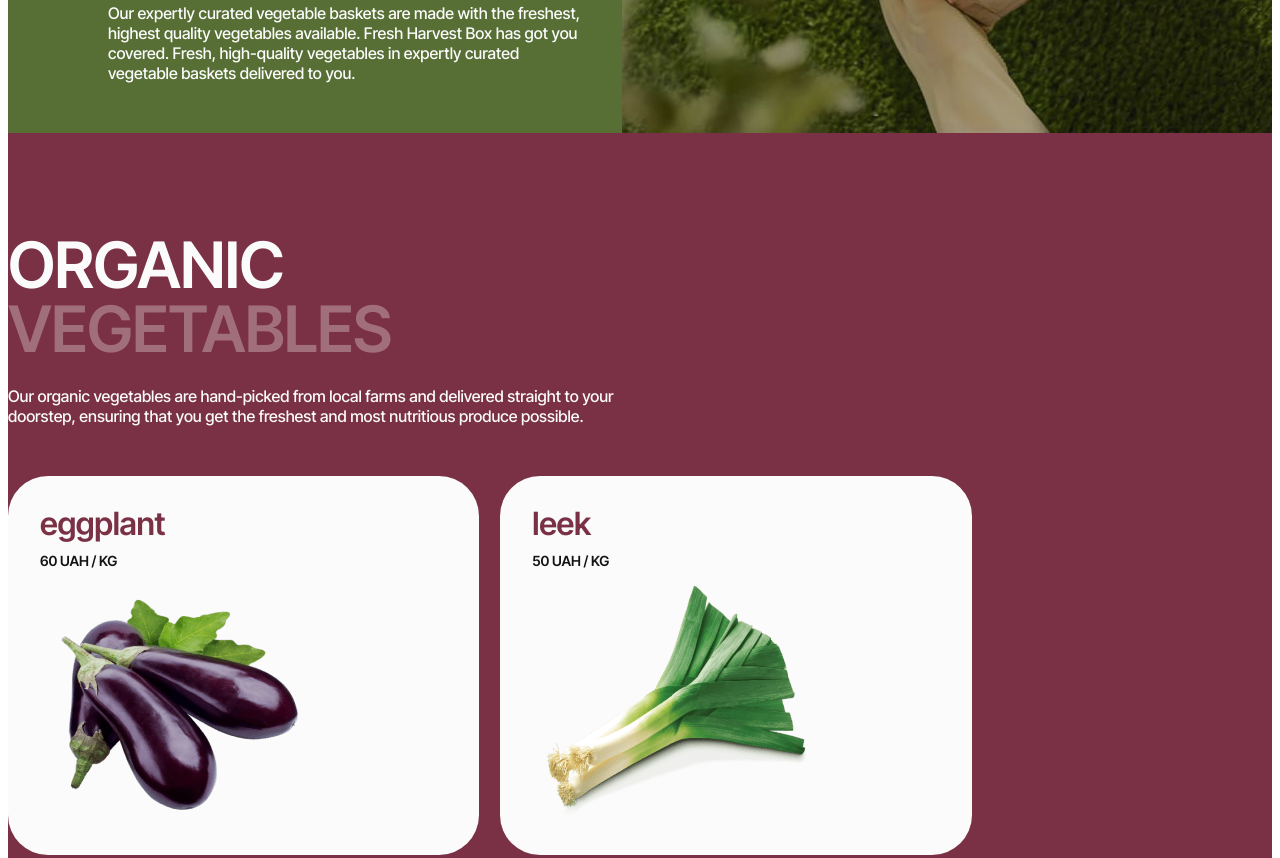
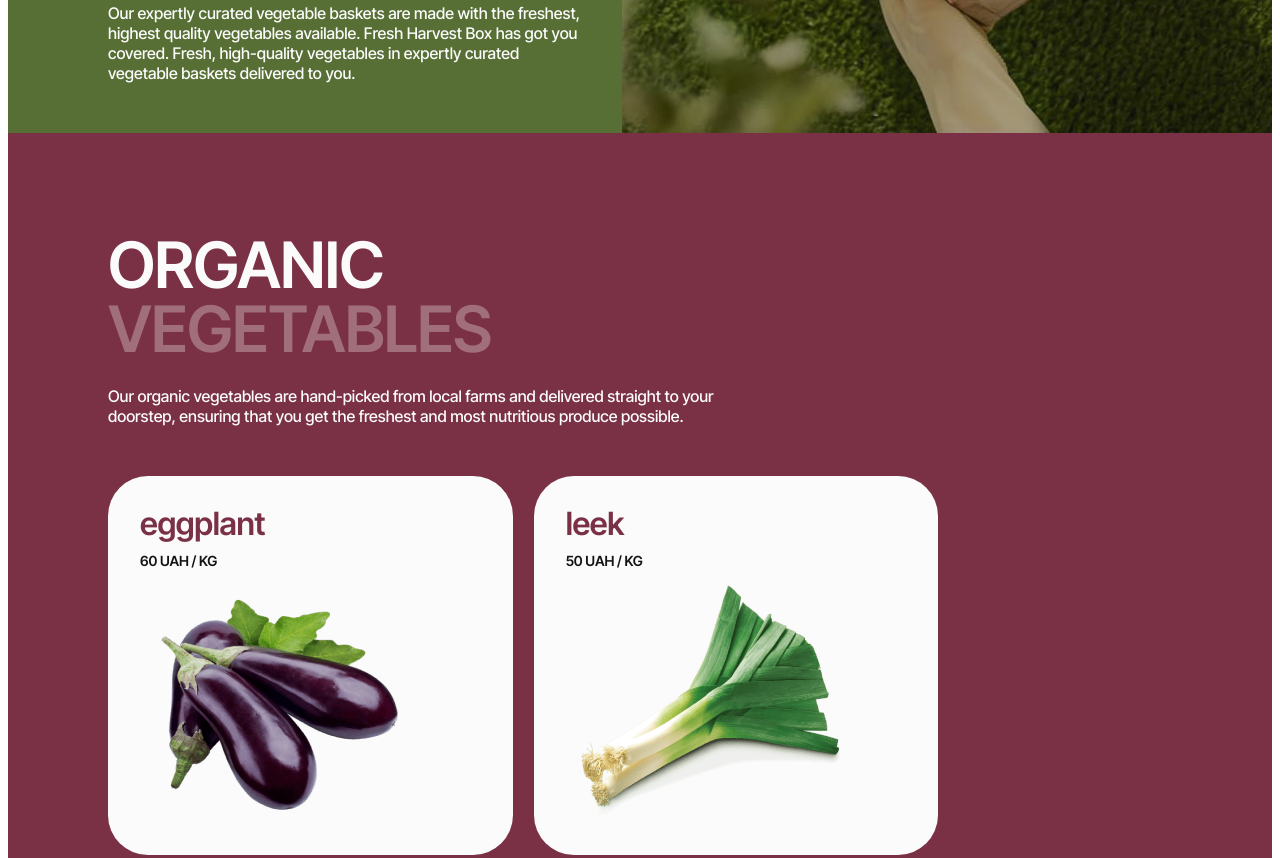
Before and after one commit to migell1415/avocado-team, a website built with Vite: page src/index.html in a window 1280 px wide. Shown: the part 693-1551 px from the top of the page. Built offline with nearby package versions, Linux system fonts and the light colour scheme.

Commit message:
paddings

```diff
--- a/src/css/vegetables.css
+++ b/src/css/vegetables.css
@@ -1,6 +1,6 @@
 .vegetables {
     background-color: #7a3145;
-    padding: 80px 0;
+    padding: 80px 20px;
 }
 
 .veg-title {
@@ -68,7 +68,7 @@
 
 @media screen and (min-width: 768px) {
     .vegetables {
-        padding: 100px 0;
+        padding: 100px 32px;
     }
 
     .veg-title {
@@ -108,6 +108,10 @@
 }
 
 @media screen and (min-width: 1280px) {
+    .vegetables {
+        padding: 100px;
+    }
+
     .veg-title {
         margin-bottom: 25px;
     }
```
Also changed, not shown: src/partials/vegetables.html (line endings or trailing spaces).
